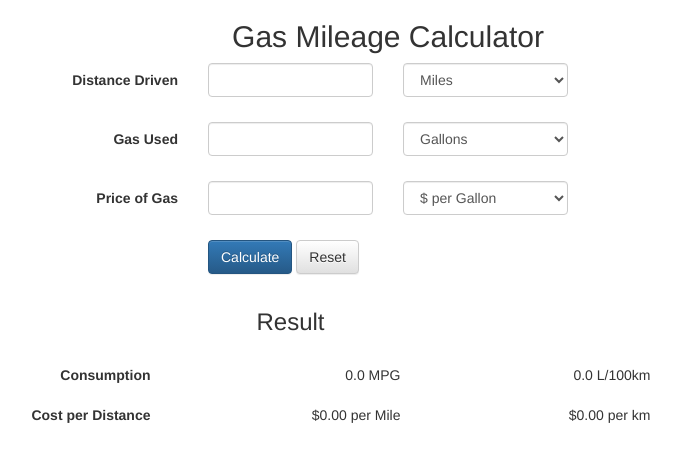
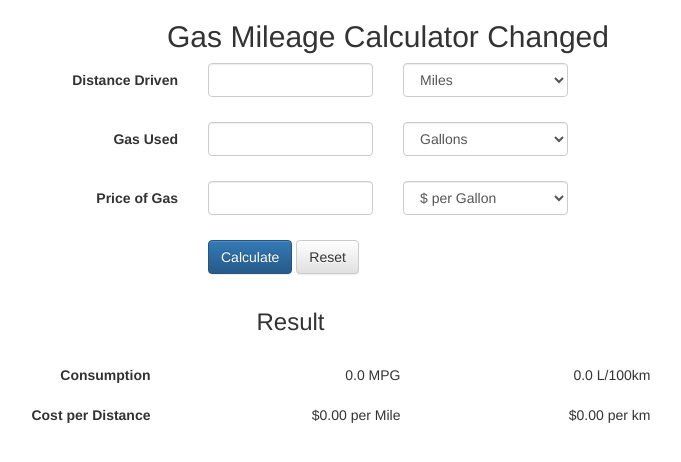
Before and after one commit to arifratul41/cypresstest, a website: page index.html in a window 1280 px wide. Shown: the whole page, without its empty margins (252-933 px from the left). Drawn offline with Linux system fonts and the light colour scheme.

Commit message:
Minor change

```diff
--- a/index.html
+++ b/index.html
@@ -3,7 +3,7 @@
 		<title>Gas Mileage Calculator</title>
 	</head>
 	<body>
-		<script type="text/javascript" src="load.php"></script><div id="pjGasCalcContainer" class="container" style=""><h2 class="text-center">Gas Mileage Calculator</h2>
+		<script type="text/javascript" src="load.php"></script><div id="pjGasCalcContainer" class="container" style=""><h2 class="text-center">Gas Mileage Calculator Changed</h2>
 		<form id="pjGasCalcForm" action="#" method="post" enctype="multipart/form-data" class="form-horizontal" novalidate="novalidate"><div class="form-group">
 		<label class="control-label col-sm-4">Distance Driven</label>
 		<div class="col-sm-2">
```
